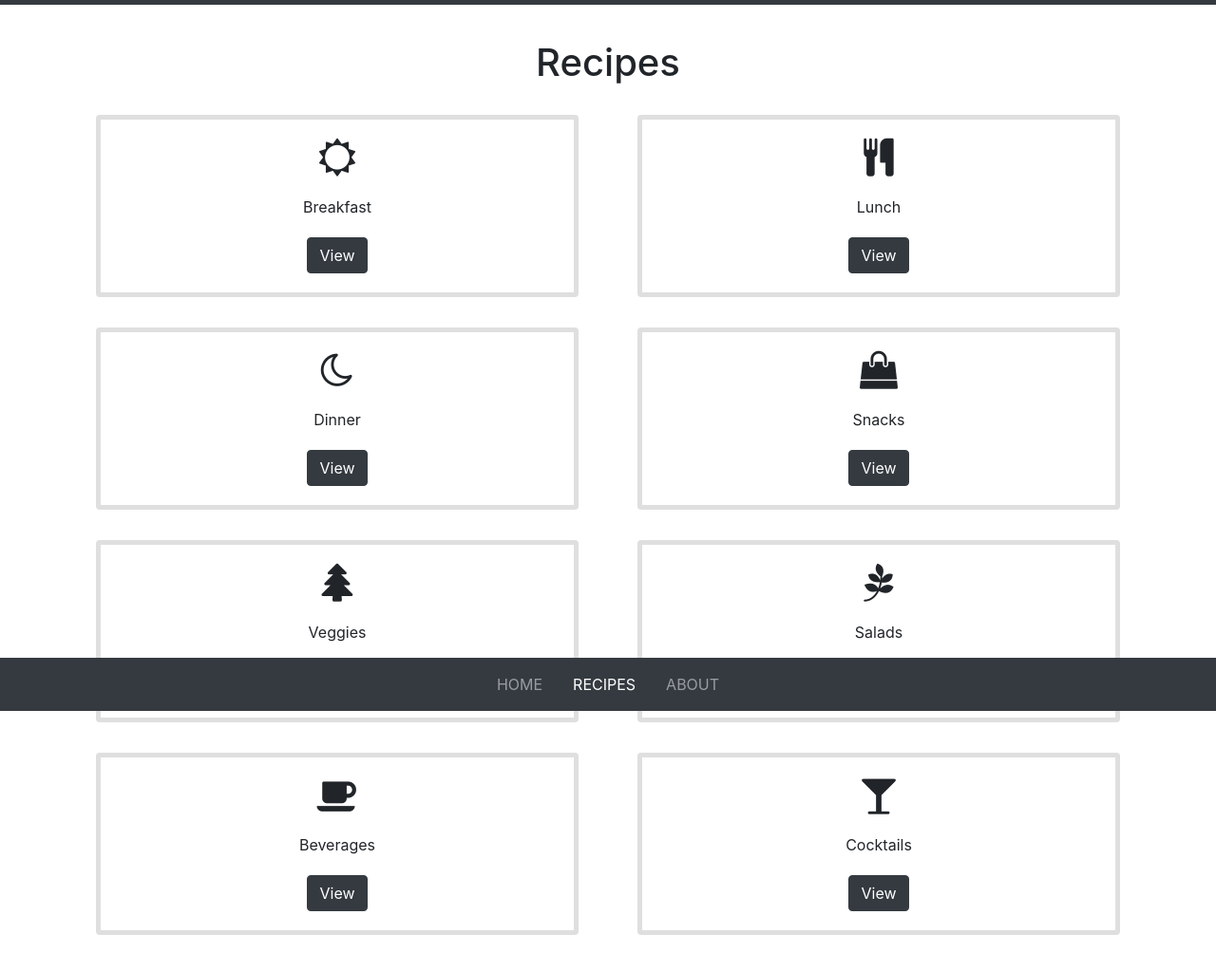
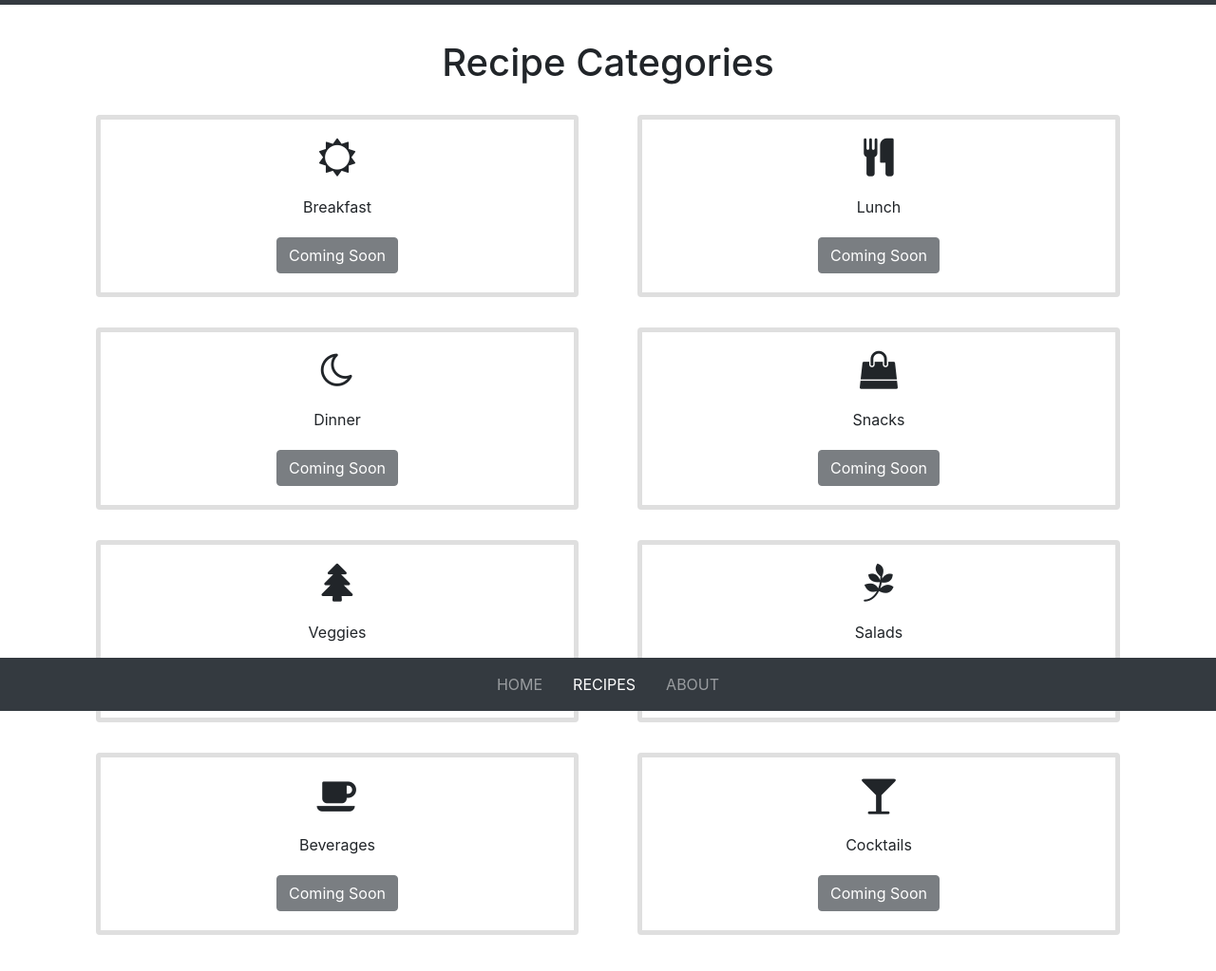
Before and after one commit to juanburgos/project-abu, a website: page recipes.html in a window 1280 px wide. Shown: the part 51-1074 px from the top of the page at 95% size. Drawn offline with nearby package versions, Linux system fonts and the light colour scheme.

Commit message:
Add copyright & disable recipe category buttons

```diff
--- a/recipes.html
+++ b/recipes.html
@@ -82,7 +82,7 @@
 
 
     <div class="container mt-5 text-center">
-        <h1>Recipes</h1>
+        <h1>Recipe Categories</h1>
 
         <div class="row">
             <div class="col-sm-6">
@@ -90,7 +90,7 @@
                     <div class="card-body">
                         <h5 class="card-title"><i class="fa fa-sun-o fa-2x" aria-hidden="true"></i></h5>
                         <p class="card-text">Breakfast</p>
-                        <a href="#" class="btn btn-dark rounded">View</a>
+                        <a href="#" class="btn btn-dark rounded disabled">Coming Soon</a>
                     </div>
                 </div>
             </div>
@@ -99,7 +99,7 @@
                     <div class="card-body">
                         <h5 class="card-title"><i class="fa fa-cutlery fa-2x" aria-hidden="true"></i></h5>
                         <p class="card-text">Lunch</p>
-                        <a href="#" class="btn btn-dark rounded">View</a>
+                        <a href="#" class="btn btn-dark rounded disabled">Coming Soon</a>
                     </div>
                 </div>
             </div>
@@ -110,7 +110,7 @@
                     <div class="card-body">
                         <h5 class="card-title"><i class="fa fa-moon-o fa-2x" aria-hidden="true"></i></h5>
                         <p class="card-text">Dinner</p>
-                        <a href="#" class="btn btn-dark rounded">View</a>
+                        <a href="#" class="btn btn-dark rounded disabled">Coming Soon</a>
                     </div>
                 </div>
             </div>
@@ -119,7 +119,7 @@
                     <div class="card-body">
                         <h5 class="card-title"><i class="fa fa-shopping-bag fa-2x" aria-hidden="true"></i></h5>
                         <p class="card-text">Snacks</p>
-                        <a href="#" class="btn btn-dark rounded">View</a>
+                        <a href="#" class="btn btn-dark rounded disabled">Coming Soon</a>
                     </div>
                 </div>
             </div>
@@ -130,7 +130,7 @@
                     <div class="card-body">
                         <h5 class="card-title"><i class="fa fa-tree fa-2x" aria-hidden="true"></i></h5>
                         <p class="card-text">Veggies</p>
-                        <a href="#" class="btn btn-dark rounded">View</a>
+                        <a href="#" class="btn btn-dark rounded disabled">Coming Soon</a>
                     </div>
                 </div>
             </div>
@@ -139,7 +139,7 @@
                     <div class="card-body">
                         <h5 class="card-title"><i class="fa fa-pagelines fa-2x" aria-hidden="true"></i></i></h5>
                         <p class="card-text">Salads</p>
-                        <a href="#" class="btn btn-dark rounded">View</a>
+                        <a href="#" class="btn btn-dark rounded disabled">Coming Soon</a>
                     </div>
                 </div>
             </div>
@@ -150,7 +150,7 @@
                     <div class="card-body">
                         <h5 class="card-title"><i class="fa fa-coffee fa-2x" aria-hidden="true"></i></h5>
                         <p class="card-text">Beverages</p>
-                        <a href="#" class="btn btn-dark rounded">View</a>
+                        <a href="#" class="btn btn-dark rounded disabled">Coming Soon</a>
                     </div>
                 </div>
             </div>
@@ -159,7 +159,7 @@
                     <div class="card-body">
                         <h5 class="card-title"><i class="fa fa-glass fa-2x" aria-hidden="true"></i></h5>
                         <p class="card-text">Cocktails</p>
-                        <a href="#" class="btn btn-dark rounded">View</a>
+                        <a href="#" class="btn btn-dark rounded disabled">Coming Soon</a>
                     </div>
                 </div>
             </div>
```
Also changed, not shown: index.html (+5 -2 lines).
